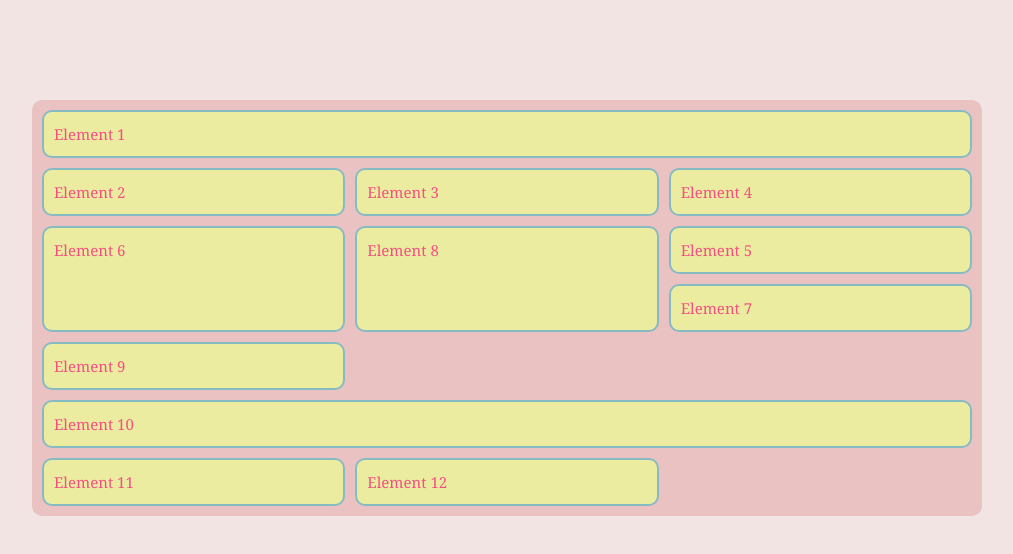
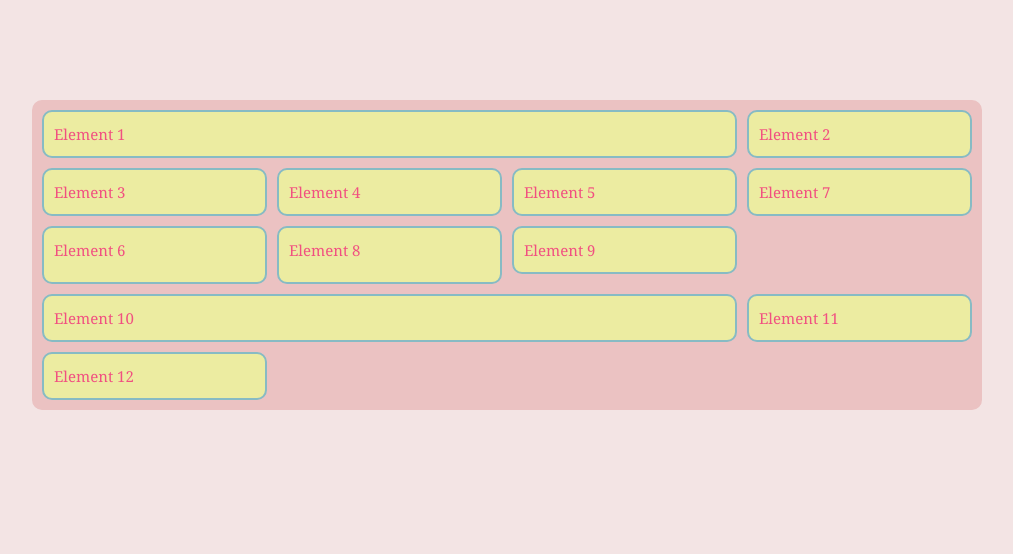
Before and after one commit to rahmanizahra/myResume, a plain HTML site: page Css grid/index.html in a window 1280 px wide. Shown: the whole page, without its empty margins (133-1146 px from the left). Drawn offline with Linux system fonts and the light colour scheme.

Commit message:
practice elemets positions

```diff
--- a/Css grid/style.css
+++ b/Css grid/style.css
@@ -12,13 +12,13 @@ body{
     font-family: Georgia, 'Times New Roman', Times, serif;
 }
 .container{
-    max-width: 950px;
+    max-width:950px;
     background: rgb(235, 194, 194);
     margin:100px auto;
     padding: 10px;
     display: grid;
     border-radius: 10px;
-    grid-template-columns: repeat(3, 1fr);/* 100px 200px 100px, pixel %percentage or fr(fraction*/
+    grid-template-columns: 1fr 1fr 1fr 1fr;/* 100px 200px 100px, pixel %percentage or fr(fraction*/
     gap:10px 10px;
     column-gap: 10px;
     align-items: center;/*only used for parent containers*/
```
Also changed, not shown: 1 other file.
